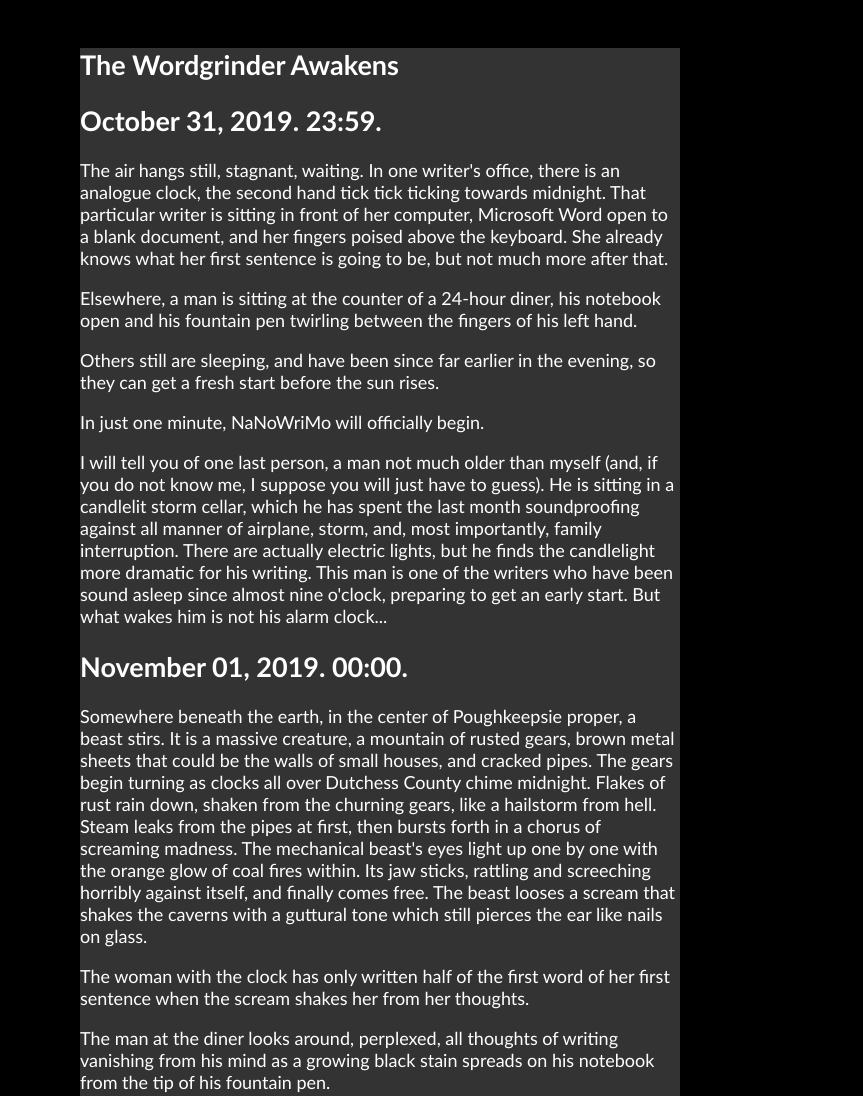
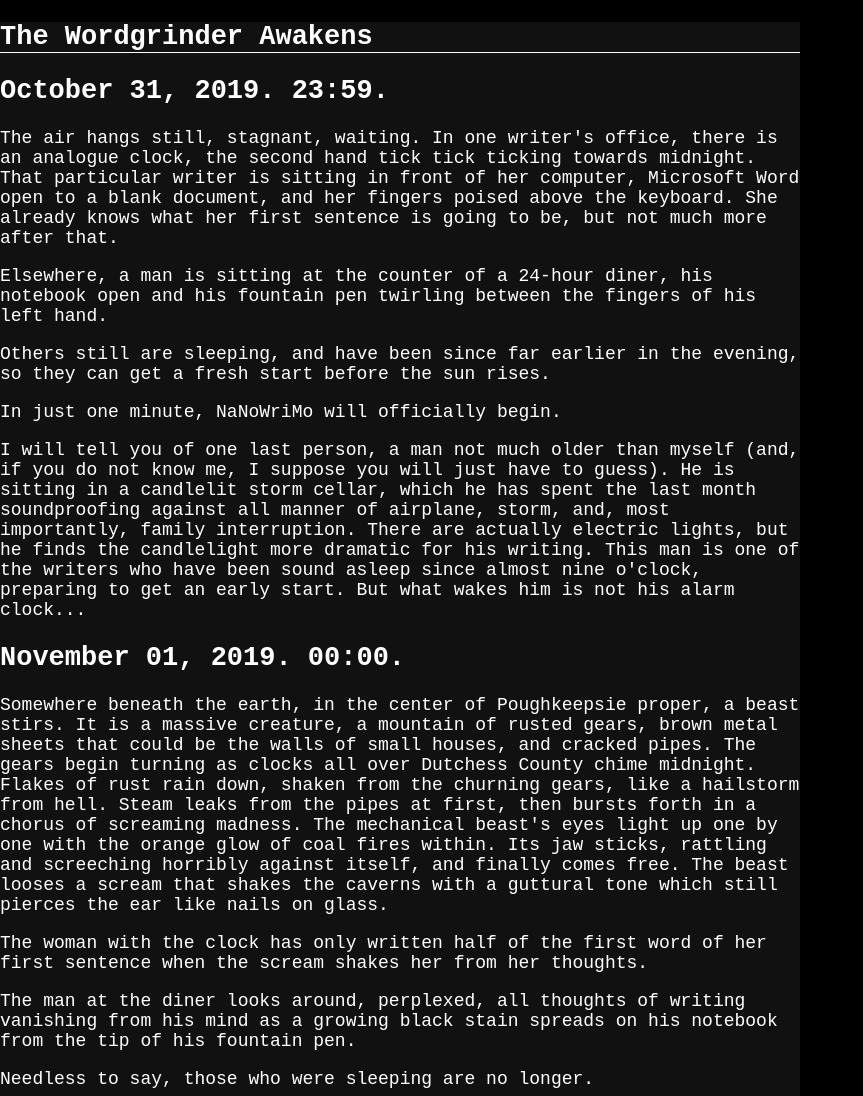
Before and after one commit to robwhitaker/nano-event-2019, a plain HTML site: page index.html in a window 1280 px wide. Shown: the top 1096 px of the page, without its empty margins (0-863 px from the left). Drawn offline with Linux system fonts and the light colour scheme.

Commit message:
Update index.html

```diff
--- a/index.html
+++ b/index.html
@@ -6,20 +6,24 @@
     <meta name="viewport" content="width=device-width, initial-scale=1.0">
     <style>
         html, body {
-            font-family: "Trebuchet MS", sans-serif;
+            font-family: "Courier New", monospace;
             font-size: 18px;
-            padding: 0.5em 2em;
+            margin: 0;
+            padding: 0;
             color: white;
             background-color: black;
         }
 
         article {
-            max-width: 600px;
-            background-color: #333;
+            max-width: 800px;
+            background-color: #111;
+            box-sizing: border-box;
+            padding: 0.5 3em;
         }
 
         h1 {
             margin-bottom: 0;
+            border-bottom: 1px solid white;
         }
 
     </style>
```
